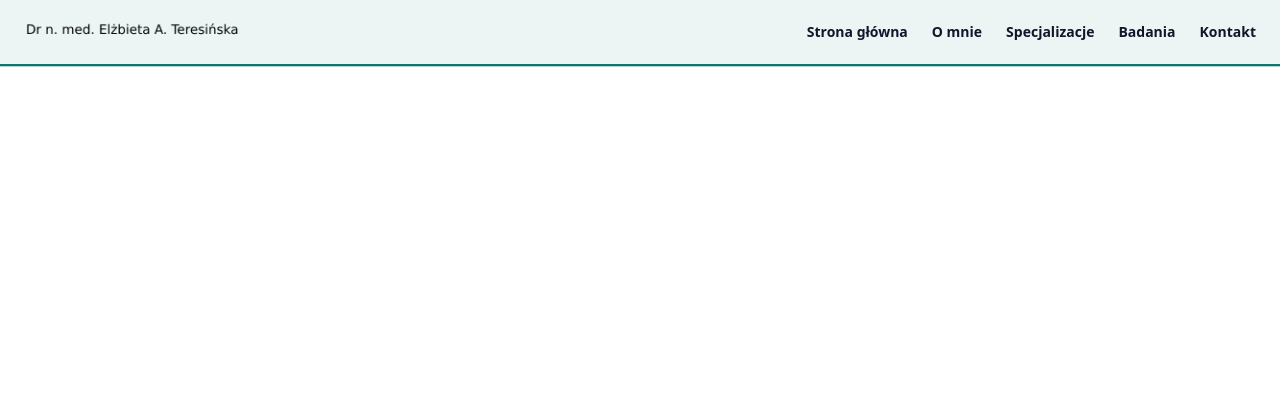
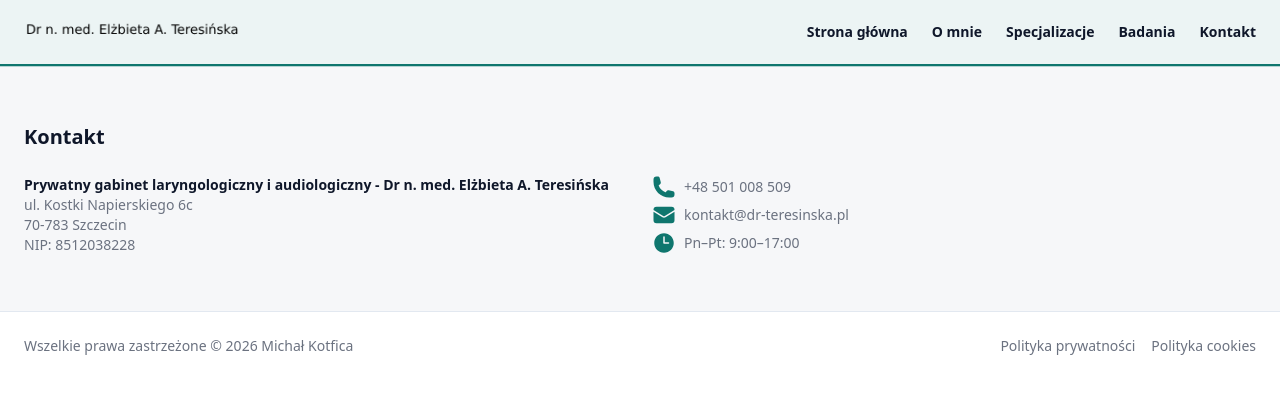
Before and after one commit to Kotvitz/dr-teresinska, a Next.js app: page / in a window 1280 px wide. Shown: the top 394 px of the page. Built offline with nearby package versions, Linux system fonts and the light colour scheme.

Commit message:
feat: add contact information section and footer with legal links

```diff
--- a/package.json
+++ b/package.json
@@ -9,9 +9,11 @@
     "lint": "eslint"
   },
   "dependencies": {
+    "@heroicons/react": "^2.2.0",
     "next": "16.1.4",
     "react": "19.2.3",
-    "react-dom": "19.2.3"
+    "react-dom": "19.2.3",
+    "react-icons": "^5.5.0"
   },
   "devDependencies": {
     "@tailwindcss/postcss": "^4",
--- /dev/null
+++ b/src/app/components/layout/Footer.tsx
@@ -0,0 +1,26 @@
+export default function Footer() {
+  return (
+    <footer className="border-t border-(--border) py-6">
+      <div className="container-page flex flex-col gap-4 text-sm text-(--text-muted) md:flex-row md:items-center md:justify-between">
+        <span>
+          Wszelkie prawa zastrzeżone © {new Date().getFullYear()} Michał Kotfica
+        </span>
+
+        <nav className="flex gap-4">
+          <a
+            href="/polityka-prywatnosci"
+            className="hover:text-(--brand)"
+          >
+            Polityka prywatności
+          </a>
+          <a
+            href="/polityka-cookies"
+            className="hover:text-(--brand)"
+          >
+            Polityka cookies
+          </a>
+        </nav>
+      </div>
+    </footer>
+  );
+}
--- /dev/null
+++ b/src/app/components/sections/ContactInfo.tsx
@@ -0,0 +1,45 @@
+import { PhoneIcon, EnvelopeIcon, ClockIcon } from "@heroicons/react/24/solid";
+
+
+export default function ContactInfo() {
+  return (
+    <section className="bg-(--surface-muted) py-14">
+      <div className="container-page">
+        <h2 className="text-xl font-bold text-(--text)">
+          Kontakt
+        </h2>
+
+        <div className="mt-6 grid gap-6 md:grid-cols-2">
+          <address className="not-italic text-sm text-(--text-muted)">
+            <strong className="text-(--text)">
+              Prywatny gabinet laryngologiczny i audiologiczny - Dr n. med. Elżbieta A. Teresińska
+            </strong>
+            <br />
+            ul. Kostki Napierskiego 6c
+            <br />
+            70-783 Szczecin
+            <br />
+            NIP: 8512038228
+          </address>
+
+          <div className="text-sm text-(--text-muted) space-y-1">
+            <div className="flex items-center gap-2">
+              <PhoneIcon className="h-6 w-6 text-(--brand)" />
+              <a href="tel:+48501008509">+48 501 008 509</a>
+            </div>
+
+            <div className="flex items-center gap-2">
+              <EnvelopeIcon className="h-6 w-6 text-(--brand)" />
+              <a href="mailto:kontakt@dr-teresinska.pl">kontakt@dr-teresinska.pl</a>
+            </div>
+
+            <div className="flex items-center gap-2">
+              <ClockIcon className="h-6 w-6 text-(--brand)" />
+              <span>Pn–Pt: 9:00–17:00</span>
+            </div>
+          </div>
+        </div>
+      </div>
+    </section>
+  );
+}
--- a/src/app/layout.tsx
+++ b/src/app/layout.tsx
@@ -1,6 +1,8 @@
 import type { Metadata } from "next";
 import "./globals.css";
 import Header from "./components/layout/Header";
+import Footer from "./components/layout/Footer";
+import ContactInfo from "./components/sections/ContactInfo";
 
 export const metadata: Metadata = {
   title: "dr-teresinska.pl",
@@ -8,11 +10,13 @@ export const metadata: Metadata = {
 };
 
 export default function RootLayout({ children }: { children: React.ReactNode }) {
-  return (
+return (
     <html lang="pl">
       <body>
         <Header />
-        <main>{children}</main>
+        {children}
+        <ContactInfo />
+        <Footer />
       </body>
     </html>
   );
```
Also changed, not shown: 1 other file (tests, documents, lock files or other folders).
